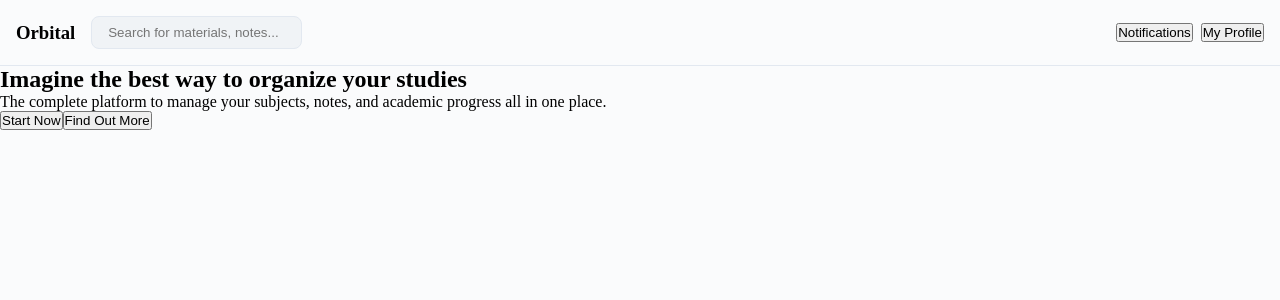
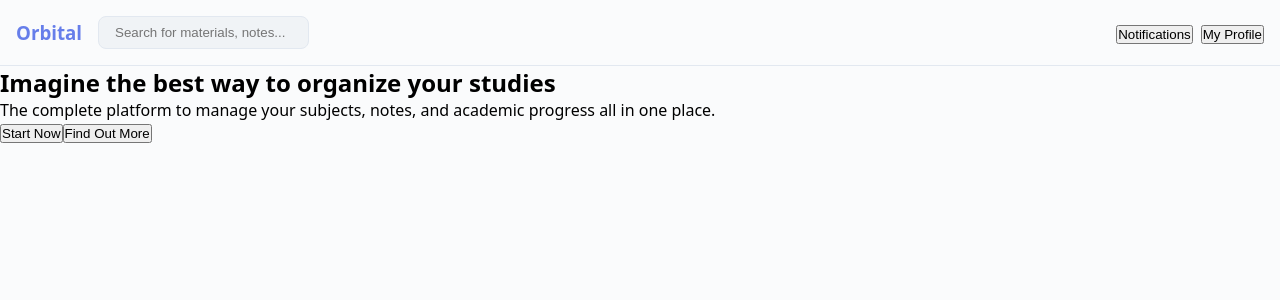
Before and after one commit to 0xGaziin/orbital, a React (Vite) app: page / in a window 1280 px wide. Shown: the top 300 px of the page. Built offline with nearby package versions, Linux system fonts and the light colour scheme.

Commit message:
style: added new font-family and color

```diff
--- a/src/components/Header/Header.module.css
+++ b/src/components/Header/Header.module.css
@@ -12,6 +12,10 @@
   gap: 1rem;
 }
 
+.main h3 {
+  color: #667eea;
+}
+
 .configuration > button {
   margin-left: 8px;
 }
--- a/src/components/Search/Search.module.css
+++ b/src/components/Search/Search.module.css
@@ -7,5 +7,5 @@ input {
 }
 
 input:focus {
-  border-color: #3b82f6;
+  border-color: #667eeace;
 }
--- a/src/index.css
+++ b/src/index.css
@@ -5,5 +5,6 @@
 }
 
 body {
+  font-family: system-ui, -apple-system, BlinkMacSystemFont, 'Segoe UI', Roboto, Oxygen, Ubuntu, Cantarell, 'Open Sans', 'Helvetica Neue', sans-serif;
   background-color: #fafbfc;
 }
```
